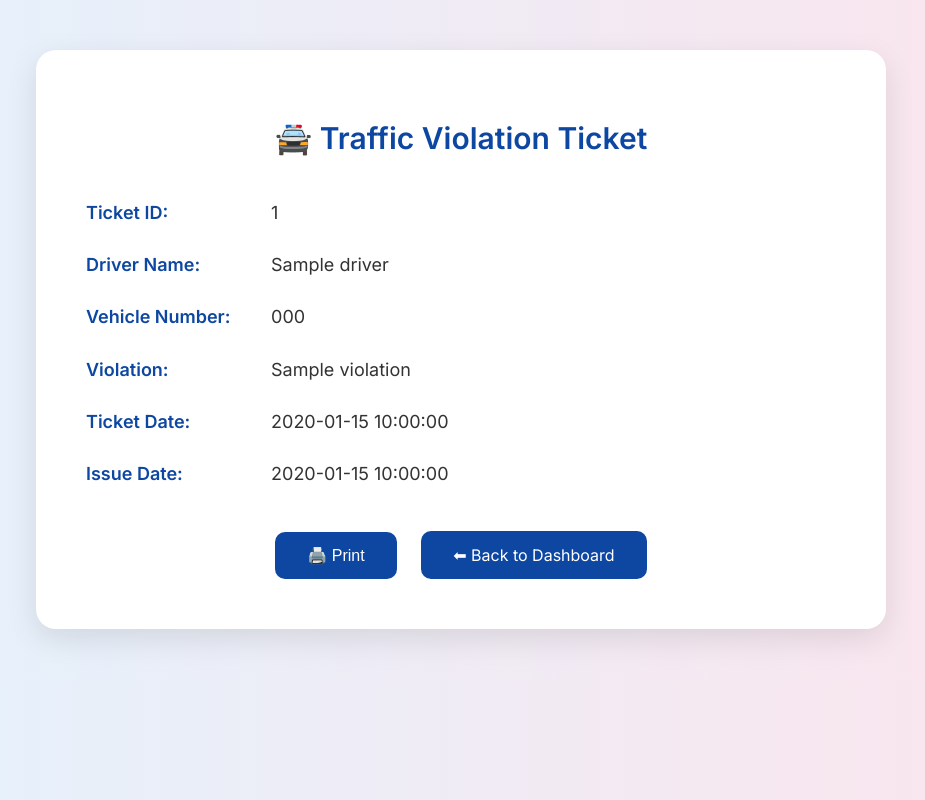
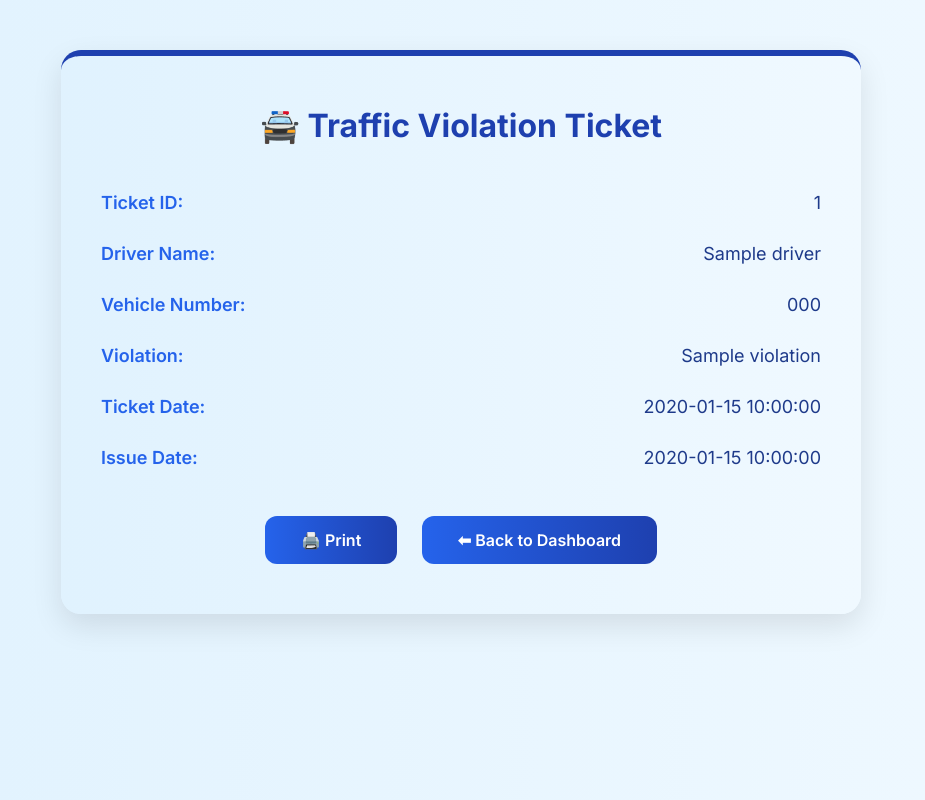
Before and after one commit to yash-s29/traffic-ticket-system, a PHP site: page /print_ticket.php?id=1 in a window 1280 px wide. Shown: the whole page, without its empty margins (179-1104 px from the left). Run offline with PHP 8.4, Linux system fonts and the light colour scheme; the visitor is signed in with stand-in values (Sample User, id 1); tables that the repository leaves empty or names only in its code hold one stand-in row (values such as "Sample post").

Commit message:
Update print_ticket.php

```diff
--- a/print_ticket.php
+++ b/print_ticket.php
@@ -27,92 +27,89 @@ if ($result->num_rows === 0) {
 
 $ticket = $result->fetch_assoc();
 ?>
-
 <!DOCTYPE html>
 <html lang="en">
 <head>
 <meta charset="UTF-8">
 <title>Print Ticket #<?= $ticket['ticket_id'] ?></title>
-    <link href="https://fonts.googleapis.com/css2?family=Inter:wght@400;600&display=swap" rel="stylesheet">
+<meta name="viewport" content="width=device-width, initial-scale=1.0">
+<link href="https://fonts.googleapis.com/css2?family=Inter:wght@400;600;700&display=swap" rel="stylesheet">
 <style>
-        body {
-            font-family: 'Inter', sans-serif;
-            background: linear-gradient(to right, #e3f2fd, #fce4ec);
-            padding: 50px;
-            margin: 0;
-            color: #333;
-        }
+* { box-sizing: border-box; margin:0; padding:0; font-family:'Inter',sans-serif; transition: background 0.3s, color 0.3s; }
+body.light { background: linear-gradient(to right,#e0f2fe,#f0f9ff); color: #1e3a8a; }
+body.dark { background:#1f2937; color:#f5f5f5; }
 
 .ticket-container {
-            max-width: 750px;
-            margin: auto;
-            background: #ffffff;
-            padding: 50px;
+    max-width: 800px;
+    margin: 50px auto;
+    padding: 50px 40px;
     border-radius: 20px;
-            box-shadow: 0 10px 30px rgba(0,0,0,0.1);
+    background: inherit;
+    box-shadow: 0 12px 30px rgba(0,0,0,0.1);
+    border-top: 6px solid #1e40af;
+    animation: fadeIn 0.5s ease-in-out;
 }
 
 h1 {
-            text-align: center;
-            font-size: 30px;
-            color: #0d47a1;
-            margin-bottom: 40px;
+    text-align:center;
+    font-size:32px;
+    font-weight:700;
+    margin-bottom:40px;
+    color: #1e40af;
 }
+body.dark h1 { color: #60a5fa; }
 
 .ticket-info {
     font-size: 18px;
-            line-height: 1.9;
+    line-height: 2;
 }
-
 .ticket-info p {
     margin-bottom: 15px;
+    display: flex;
+    justify-content: space-between;
+    flex-wrap: wrap;
 }
-
 .ticket-info strong {
-            display: inline-block;
-            width: 180px;
-            font-weight: 600;
-            color: #0d47a1;
+    font-weight:600;
+    color:#2563eb;
+    width: 200px;
 }
+body.dark .ticket-info strong { color:#60a5fa; }
 
 .button-group {
     text-align: center;
     margin-top: 40px;
 }
+.print-button, .back-button {
+    display:inline-block;
+    background: linear-gradient(to right,#2563eb,#1e40af);
+    color:#fff;
+    padding:14px 36px;
+    border-radius:12px;
+    font-size:16px;
+    font-weight:600;
+    border:none;
+    cursor:pointer;
+    text-decoration:none;
+    margin:0 10px;
+    transition:0.3s ease, transform 0.2s;
+}
+.print-button:hover, .back-button:hover { background: linear-gradient(to right,#1e40af,#0c2461); transform: translateY(-2px); }
 
-        .print-button, .back-button {
-            display: inline-block;
-            background-color: #0d47a1;
-            color: #fff;
-            padding: 14px 32px;
-            border-radius: 10px;
-            font-size: 16px;
-            border: none;
-            cursor: pointer;
-            text-decoration: none;
-            transition: 0.3s ease;
-            margin: 0 10px;
+@media print {
+    body { background: #fff; padding:0; color:#000; }
+    .ticket-container { box-shadow:none; border:none; padding:30px; border-radius:0; border-top:4px solid #000; }
+    .button-group { display:none; }
 }
 
-        .print-button:hover, .back-button:hover {
-            background-color: #08306b;
+@keyframes fadeIn {
+    from { opacity:0; transform:translateY(20px); }
+    to { opacity:1; transform:translateY(0); }
 }
 
-        @media print {
-            .print-button, .back-button {
-                display: none;
-            }
-
-            body {
-                background: white;
-                padding: 0;
-            }
-
-            .ticket-container {
-                box-shadow: none;
-                border: none;
-                padding: 30px;
-            }
+@media (max-width: 600px) {
+    .ticket-info p { flex-direction: column; }
+    .ticket-info strong { width:100%; margin-bottom:5px; }
 }
 </style>
 </head>
@@ -122,12 +119,12 @@ $ticket = $result->fetch_assoc();
     <h1>🚔 Traffic Violation Ticket</h1>
 
     <div class="ticket-info">
-        <p><strong>Ticket ID:</strong> <?= $ticket['ticket_id'] ?></p>
-        <p><strong>Driver Name:</strong> <?= htmlspecialchars($ticket['driver_name']) ?></p>
-        <p><strong>Vehicle Number:</strong> <?= htmlspecialchars($ticket['vehicle_number']) ?></p>
-        <p><strong>Violation:</strong> <?= htmlspecialchars($ticket['violation_name']) ?></p>
-        <p><strong>Ticket Date:</strong> <?= $ticket['ticket_date'] ?></p>
-        <p><strong>Issue Date:</strong> <?= $ticket['issue_date'] ?></p>
+        <p><strong>Ticket ID:</strong> <span><?= $ticket['ticket_id'] ?></span></p>
+        <p><strong>Driver Name:</strong> <span><?= htmlspecialchars($ticket['driver_name']) ?></span></p>
+        <p><strong>Vehicle Number:</strong> <span><?= htmlspecialchars($ticket['vehicle_number']) ?></span></p>
+        <p><strong>Violation:</strong> <span><?= htmlspecialchars($ticket['violation_name']) ?></span></p>
+        <p><strong>Ticket Date:</strong> <span><?= $ticket['ticket_date'] ?></span></p>
+        <p><strong>Issue Date:</strong> <span><?= $ticket['issue_date'] ?></span></p>
     </div>
 
     <div class="button-group">
@@ -136,5 +133,9 @@ $ticket = $result->fetch_assoc();
     </div>
 </div>
 
+<script>
+const savedTheme = localStorage.getItem('theme') || 'light';
+document.body.classList.add(savedTheme);
+</script>
 </body>
 </html>
```
Lines whose indentation alone changed are shown as unchanged.
